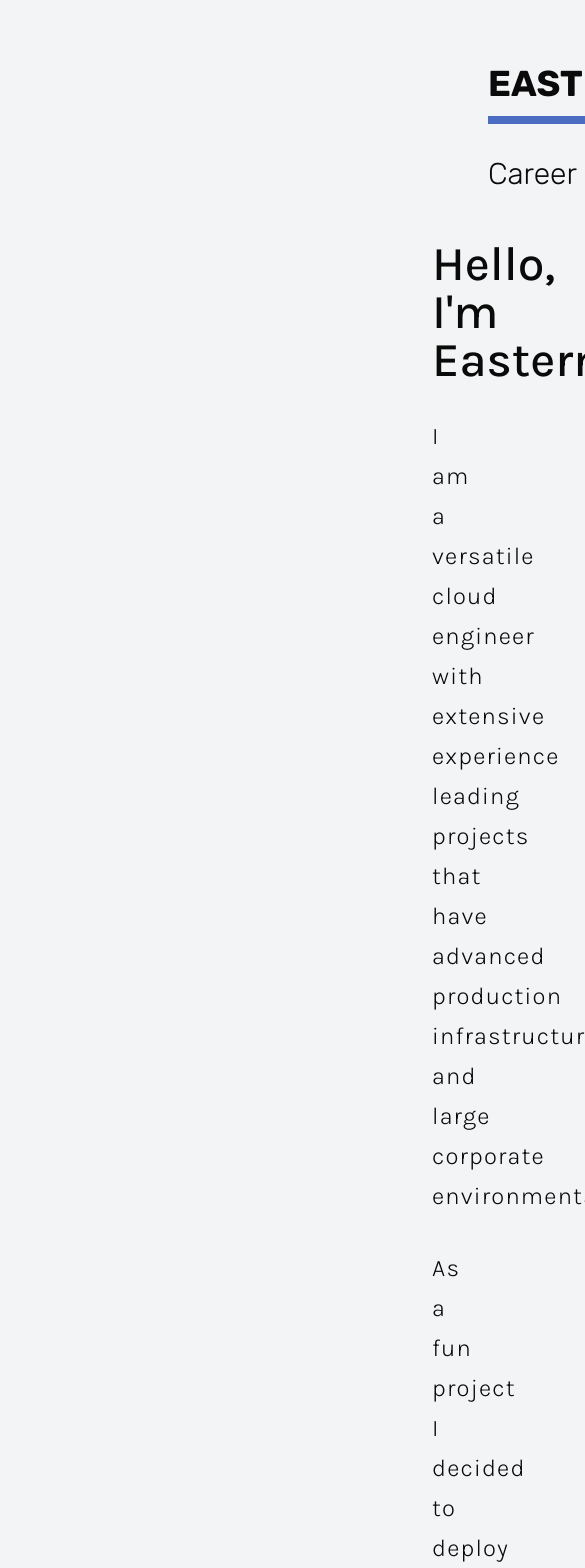
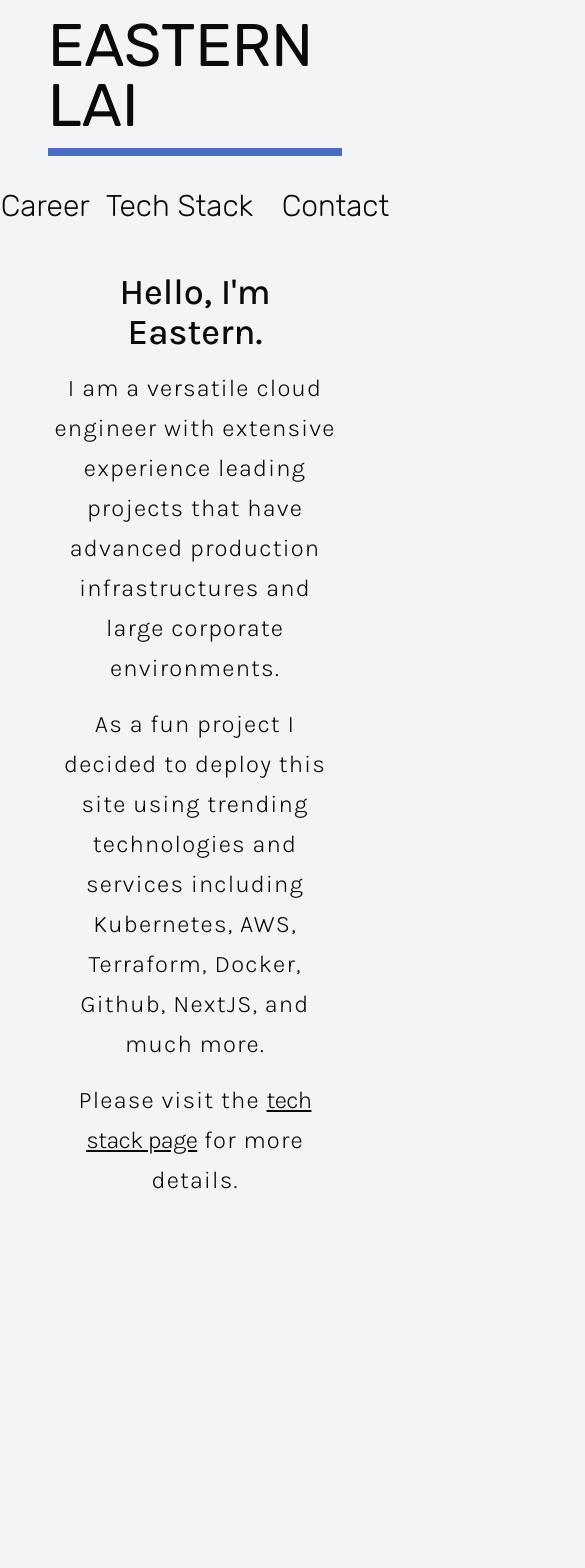
Before and after one commit to easternlai/elai-portfolio-app, a Next.js app: page / in a window 390 px wide. Shown: the top 1568 px of the page, 585 px wide, since content can reach past the window. After the commit the page ends 1200 px from the top, so only its background shows below. Built offline with nearby package versions, Linux system fonts and the light colour scheme.

Commit message:
worked on padding

```diff
--- a/app/(portfolio)/_components/header.tsx
+++ b/app/(portfolio)/_components/header.tsx
@@ -15,16 +15,16 @@ const headingFont = Rubik({
 })
 export const Header = () => {
     return (
-        <div className="flex space-x-14 mb-12">
-            <div>
+        <div className="md:flex md:space-x-14 mb-12 ">
+            <div className="md:min-w-36 hidden md:inline ">
                 <Image className="rounded-full" src="/profile.png" width={150} height={100} alt="Organization" />
             </div>
 
             <div className={cn(headingFont.className, "flex-col")}>
-                <div className="flex">
-                    <a href="/" className="pb-3 border-b-8 border-[#4B6CC1] text-4xl font-bold mt-4">EASTERN LAI</a>
+                <div className="flex justify-center md:justify-normal">
+                    <a href="/" className="pb-3 border-b-8 border-[#4B6CC1] text-6xl md:text-xl md:font-bold mt-4">EASTERN LAI</a>
                 </div>
-                <nav className="flex space-x-10 mt-8 text-3xl">
+                <nav className="flex justify-center space-x-4 md:justify-normal sm:space-x-4 xl:md:space-x-10 mt-8 text-3xl">
                     <NavLink href="/career" className="">Career</NavLink>
                     <NavLink href="/tech" className="min-w-40">Tech Stack</NavLink>
                     <NavLink href="/about" className="">Contact</NavLink>
--- a/app/(portfolio)/about/page.tsx
+++ b/app/(portfolio)/about/page.tsx
@@ -1,10 +1,10 @@
 const AboutPage = () => {
     return (
-        <div>
-            <div className="flex-col space-y-3">
-                <div className="text-2xl"><span className="font-bold">contact:</span> <span className="italic">eastern.lai@gmail.com</span> | 415.420.1297</div>
-                <div className="text-2xl"><span className="font-bold">github: </span><a className="underline" href="https://github.com/easternlai">https://github.com/easternlai</a></div>
-                <div className="text-2xl"><span className="font-bold">LinkedIn: </span><a className="underline" href="https://www.linkedin.com/in/eastern-lai-3b05b585/">https://www.linkedin.com/in/eastern-lai-3b05b585/</a></div>
+        <div className="text-center md:text-left">
+            <div className="flex-col space-y-3 md:text-2xl">
+                <div className=""><span className="font-bold">contact:</span> <span className="italic">eastern.lai@gmail.com</span> | 415.420.1297</div>
+                <div className=""><span className="font-bold">github: </span><a className="underline" href="https://github.com/easternlai">https://github.com/easternlai</a></div>
+                <div className=""><span className="font-bold">LinkedIn: </span><a className="underline" href="https://www.linkedin.com/in/eastern-lai-3b05b585/">https://www.linkedin.com/in/eastern-lai-3b05b585/</a></div>
             </div>
         </div>
     )
--- a/app/(portfolio)/career/page.tsx
+++ b/app/(portfolio)/career/page.tsx
@@ -35,7 +35,7 @@ const CareerPage = () => {
 
     ]
     return (
-        <div>
+        <div className="text-center md:text-left">
             <div className="text-4xl font-medium mb-8">Work History</div>
             {companies.map((company, index) => {
                 return (
--- a/app/(portfolio)/layout.tsx
+++ b/app/(portfolio)/layout.tsx
@@ -18,7 +18,7 @@ const mainFont = Karla({
 const PortfolioLayout = ({ children }: { children: any }) => {
 
     return (
-        <div className={cn(mainFont.className, "mx-96 px-12 pt-12")}>
+        <div className={cn(mainFont.className, " sm:mx-12 md:mx-16 lg:mx-32 xl:96 px-12 md:pt-12")}>
             <Header />
             <div>
                 {children}
--- a/app/(portfolio)/page.tsx
+++ b/app/(portfolio)/page.tsx
@@ -2,11 +2,11 @@ import Link from "next/link";
 
 export default function Home() {
   return (
-    <div>
-      <div className="text-5xl font-medium">Hello, I&apos;m Eastern.</div>
-      <div className="mt-8 text-2xl font-light tracking-wider leading-10">I am a versatile cloud engineer with extensive experience leading projects that have advanced production infrastructures and large corporate environments.</div>
-      <div className="mt-8 text-2xl font-light tracking-wider leading-10">As a fun project I decided to deploy this site using trending technologies and services including Kubernetes, AWS, Terraform, Docker, Github, NextJS, and much more.</div>
-      <div className="mt-8 text-2xl font-light tracking-wider leading-10">Please visit the <a className="tracking-tight underline" href='/tech'>tech stack page</a> for more details.</div>
+    <div className="text-center md:text-left md:mt-8 text-2xl font-light leading-10">
+      <div className="text-4xl font-medium md:text-5xl">Hello, I&apos;m Eastern.</div>
+      <div className="mt-4 md:mt-8 tracking-wider">I am a versatile cloud engineer with extensive experience leading projects that have advanced production infrastructures and large corporate environments.</div>
+      <div className="mt-4 md:mt-8 tracking-wider">As a fun project I decided to deploy this site using trending technologies and services including Kubernetes, AWS, Terraform, Docker, Github, NextJS, and much more.</div>
+      <div className="mt-4 md:mt-8 tracking-wider ">Please visit the <a className="tracking-tight underline" href='/tech'>tech stack page</a> for more details.</div>
     </div>
   );
 }
--- a/app/(portfolio)/tech/page.tsx
+++ b/app/(portfolio)/tech/page.tsx
@@ -1,6 +1,6 @@
 const TechPage = () => {
     return (
-        <div className="text-2xl font-light tracking-wide leading-10">
+        <div className="text-2xl font-light tracking-wide leading-10 text-center md:text-left">
             <div className="text-4xl font-medium mb-8">Portfolio Deployment Details</div>
             <div className="mb-16">
                 <div className="mt-4"><a className="font-bold">Devops: </a>The infrastructure for this portfolio is deployed entirely on AWS. The app is running on a managed EKS cluster, using Route53 and AWS Application Load Balancer to manage ingress traffic.</div>
```
